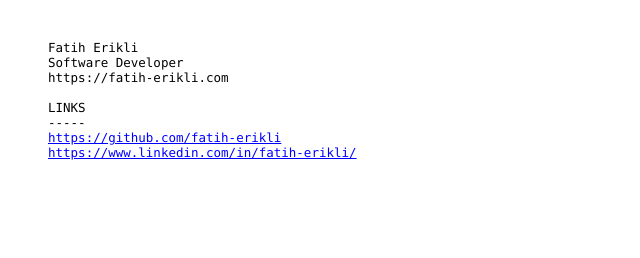
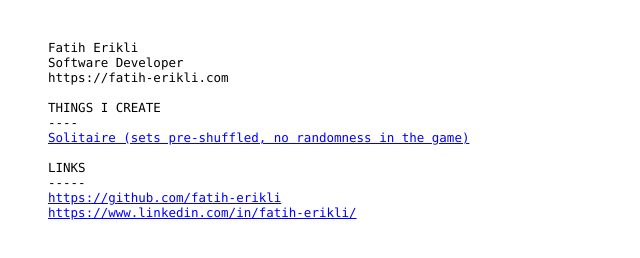
Before and after one commit to fatih-erikli/fatih-erikli.github.io, a plain HTML site: page index.html in a window 1280 px wide. Shown: the whole page, without its empty margins (0-640 px from the left). Drawn offline with Linux system fonts and the light colour scheme.

Commit message:
Update index.html

```diff
--- a/index.html
+++ b/index.html
@@ -25,6 +25,10 @@
 Software Developer
 https://fatih-erikli.com
 
+THINGS I CREATE
+----
+<a href="https://fatih-erikli.github.io/solitaire">Solitaire (sets pre-shuffled, no randomness in the game)</a>
+
 LINKS
 -----
 <a href="https://github.com/fatih-erikli" target="_blank">https://github.com/fatih-erikli</a>
```
